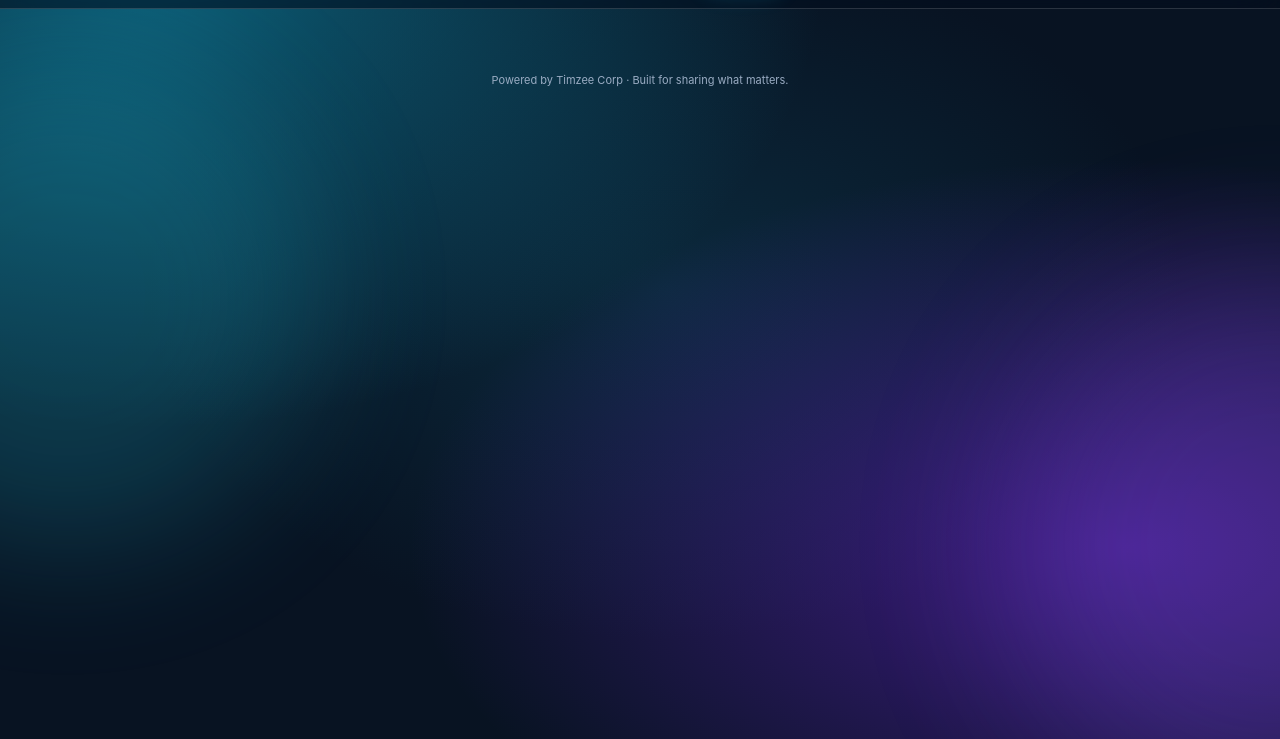
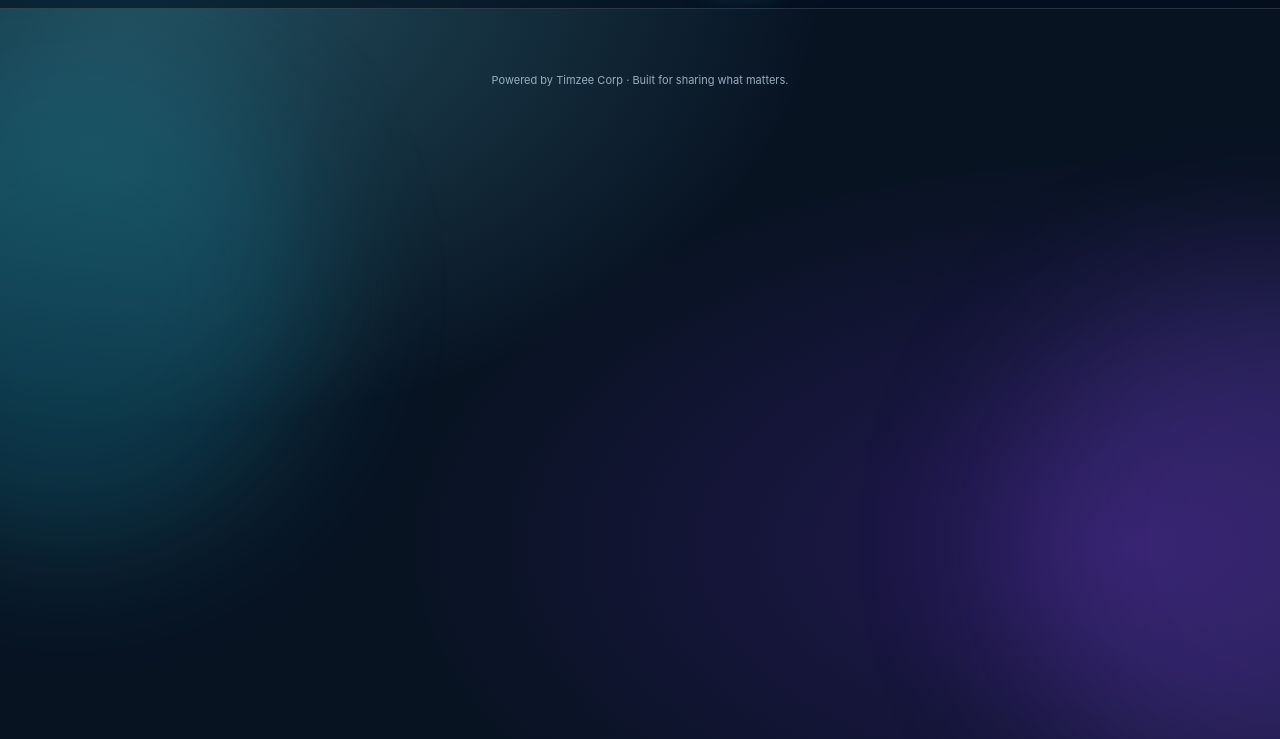
Before and after one commit to Timzee00/Media-downloader, a website: page downloader/public/linktree.html in a window 1280 px wide. Shown: the part 61-800 px from the top of the page. Drawn offline with Linux system fonts and the light colour scheme.

Commit message:
Apply saved Clipora appearance colours to page surfaces

```diff
--- a/downloader/public/linktree.html
+++ b/downloader/public/linktree.html
@@ -33,7 +33,7 @@ html,body{width:100%;max-width:100%;overflow-x:clip}body{min-height:100svh}heade
 .share-row{display:flex;align-items:center;gap:10px;flex-wrap:wrap;margin-top:12px}.share-row .notice{flex:1 1 220px;min-width:0;overflow-wrap:anywhere;margin:0}.share-row .ghost{flex:0 0 auto}
 @media(max-width:420px){.share-row{align-items:stretch}.share-row .ghost{width:100%}}
 
-body{background-color:var(--page-bg,#081322)}.link-card{border-radius:var(--link-radius,16px)}body[data-button-style="pill"] .link-card{border-radius:999px}body[data-button-style="square"] .link-card{border-radius:8px}body[data-button-style="rounded"] .link-card{border-radius:16px}.tab.active{border-color:var(--accent,#67e8f9);color:var(--accent,#67e8f9)}.primary{background:linear-gradient(120deg,var(--accent,#67e8f9),#a5f3fc 55%,#c4b5fd)}
+body{background:radial-gradient(ellipse at 12% 4%,color-mix(in srgb,var(--accent,#67e8f9) 28%,transparent),transparent 42%),radial-gradient(ellipse at 88% 76%,rgba(91,33,182,.34),transparent 45%),var(--page-bg,#081322)!important;color:#eef6ff}.link-card{border-radius:var(--link-radius,16px);border-color:color-mix(in srgb,var(--accent,#67e8f9) 26%,transparent)}body[data-button-style="pill"] .link-card{border-radius:999px}body[data-button-style="square"] .link-card{border-radius:8px}body[data-button-style="rounded"] .link-card{border-radius:16px}.tab.active{border-color:var(--accent,#67e8f9);color:var(--accent,#67e8f9)}.primary{background:linear-gradient(120deg,var(--accent,#67e8f9),#a5f3fc 55%,#c4b5fd)}
 </style>
 </head>
 <body>
```
